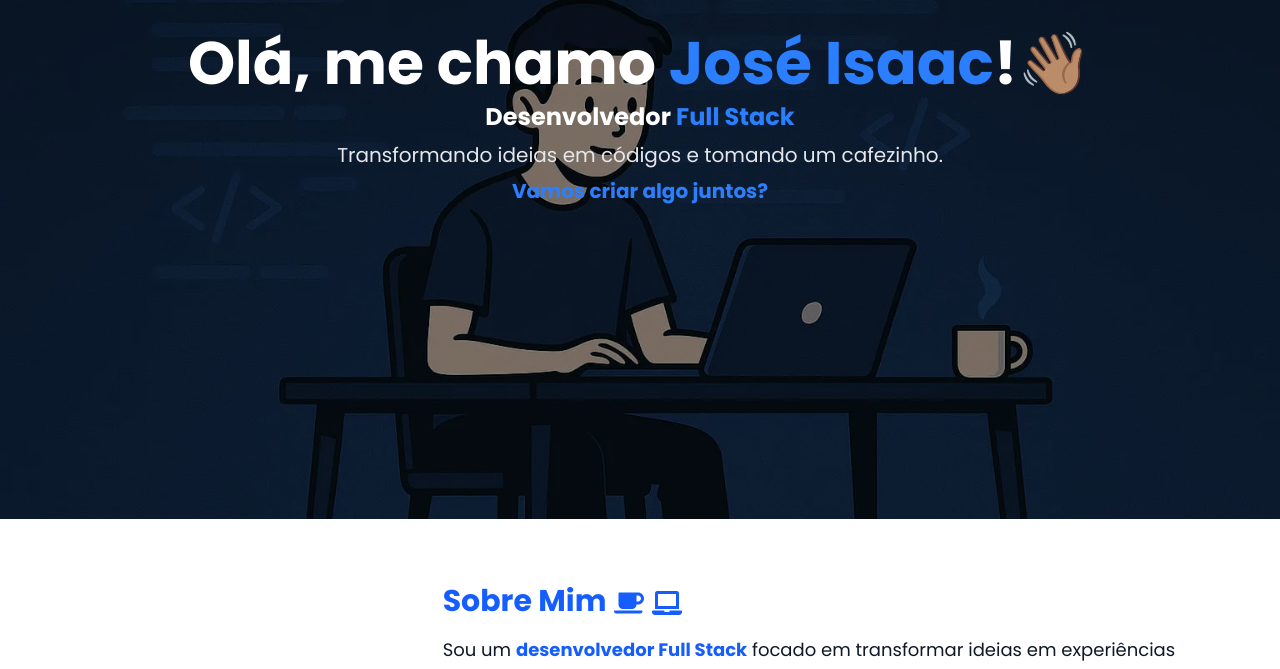
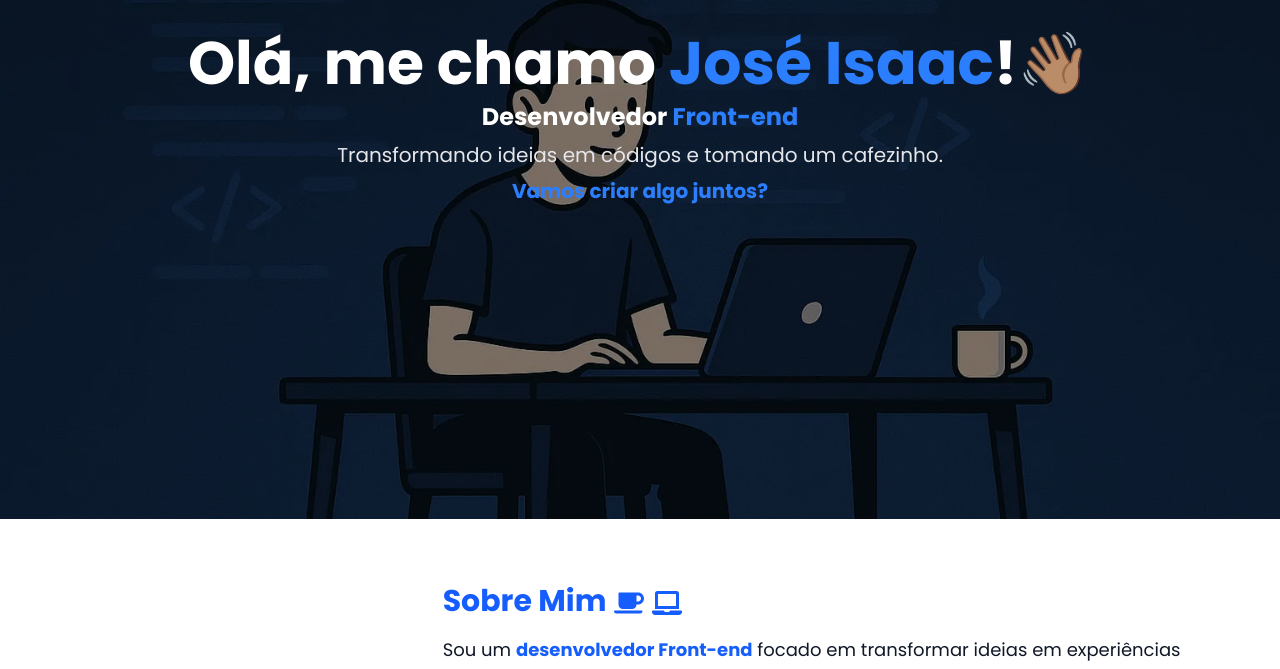
Before and after one commit to joseisaacpy/developer-portfolio-react, a React (Vite) app in the folder client/: page / in a window 1280 px wide. Shown: the part 281-950 px from the top of the page. Built offline with nearby package versions, Linux system fonts and the light colour scheme; no server answers.

Commit message:
fix: Corrige o nome da stack nas seções

```diff
--- a/client/src/Components/Home/index.jsx
+++ b/client/src/Components/Home/index.jsx
@@ -21,7 +21,7 @@ const Home = () => {
             <span className="wave-hand">👋🏽</span>
           </h1>
           <p className="text-xl md:text-2xl font-bold">
-            Desenvolvedor <span className="text-blue-500">Full Stack</span>
+            Desenvolvedor <span className="text-blue-500">Front-end</span>
           </p>
           <p className="text-lg md:text-xl text-gray-200">
             Transformando ideias em códigos e tomando um cafezinho.
--- a/client/src/Components/Sobre/index.jsx
+++ b/client/src/Components/Sobre/index.jsx
@@ -24,7 +24,7 @@ const Sobre = () => {
         </h2>
         <p className="text-lg leading-relaxed mb-4">
           Sou um{" "}
-          <strong className="text-blue-600">desenvolvedor Full Stack</strong>{" "}
+          <strong className="text-blue-600">desenvolvedor Front-end</strong>{" "}
           focado em transformar ideias em experiências digitais com
           personalidade. Com o notebook sempre na tomada e uma xícara de café ao
           lado, crio interfaces modernas, funcionais, acessíveis e responsivas.
```
Also changed, not shown: 1 other file (tests, documents, lock files or other folders).
